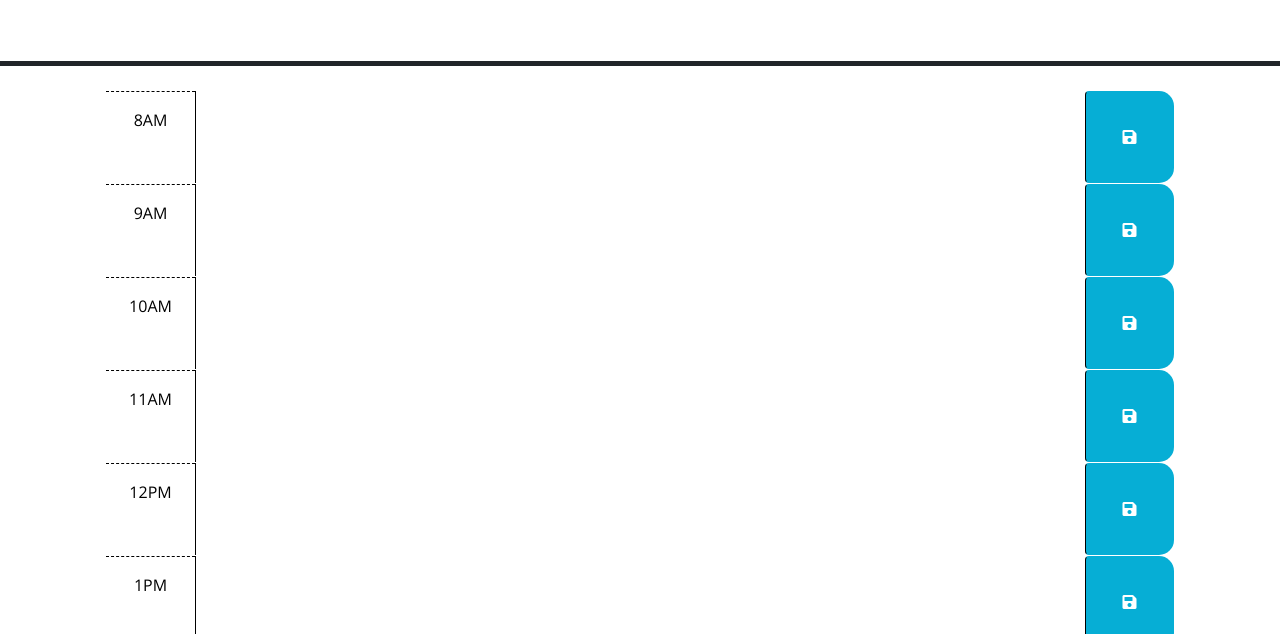
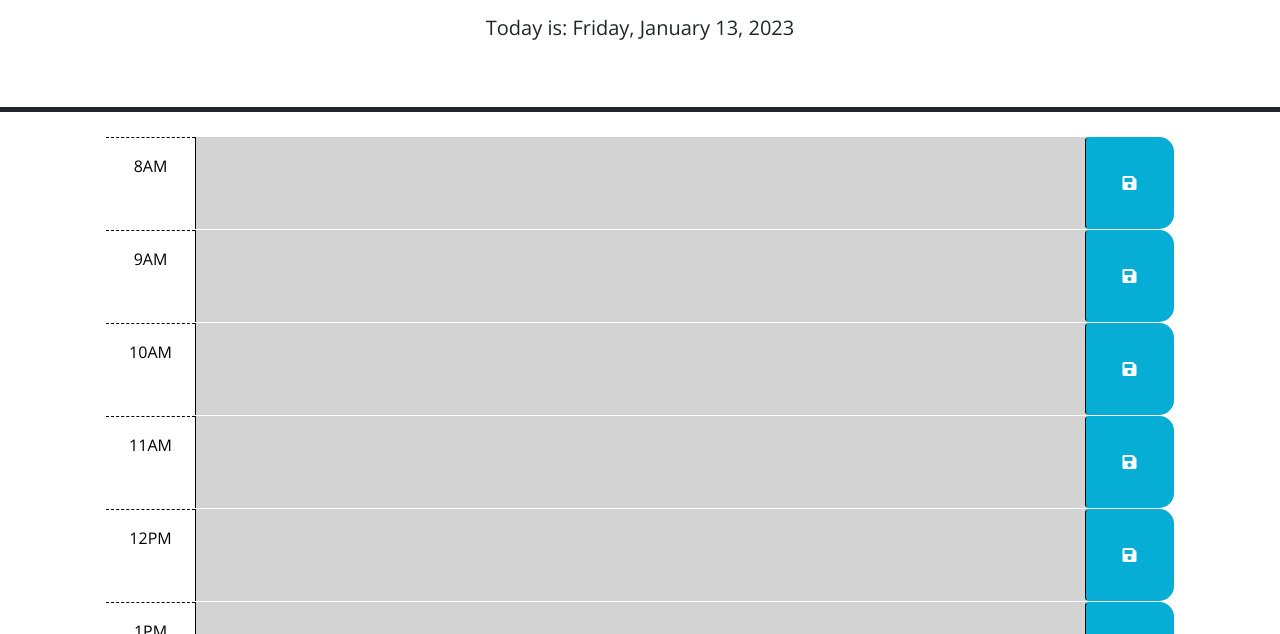
Before and after one commit to DomSpadafora/5-Doms-Workday-Scheduler, a plain HTML site: page index.html in a window 1280 px wide. Shown: the part 166-800 px from the top of the page. Drawn offline with nearby package versions, Linux system fonts and the light colour scheme; files that its build step writes are made by us from their sources.

Commit message:
fixed link error for css page

```diff
--- a/index.html
+++ b/index.html
@@ -18,7 +18,7 @@
       href="https://fonts.googleapis.com/css?family=Open+Sans&display=swap"
       rel="stylesheet"
     />
-    <link rel="stylesheet" href="./Assets/style.css" />
+    <link rel="stylesheet" href="./assets/css/style.css" />
     <title>Work Day Scheduler</title>
   </head>
 
@@ -119,6 +119,6 @@
       crossorigin="anonymous"
     ></script>
 
-    <script src="./Assets/script.js"></script>
+    <script src="./assets/js/script.js"></script>
   </body>
 </html>
```
